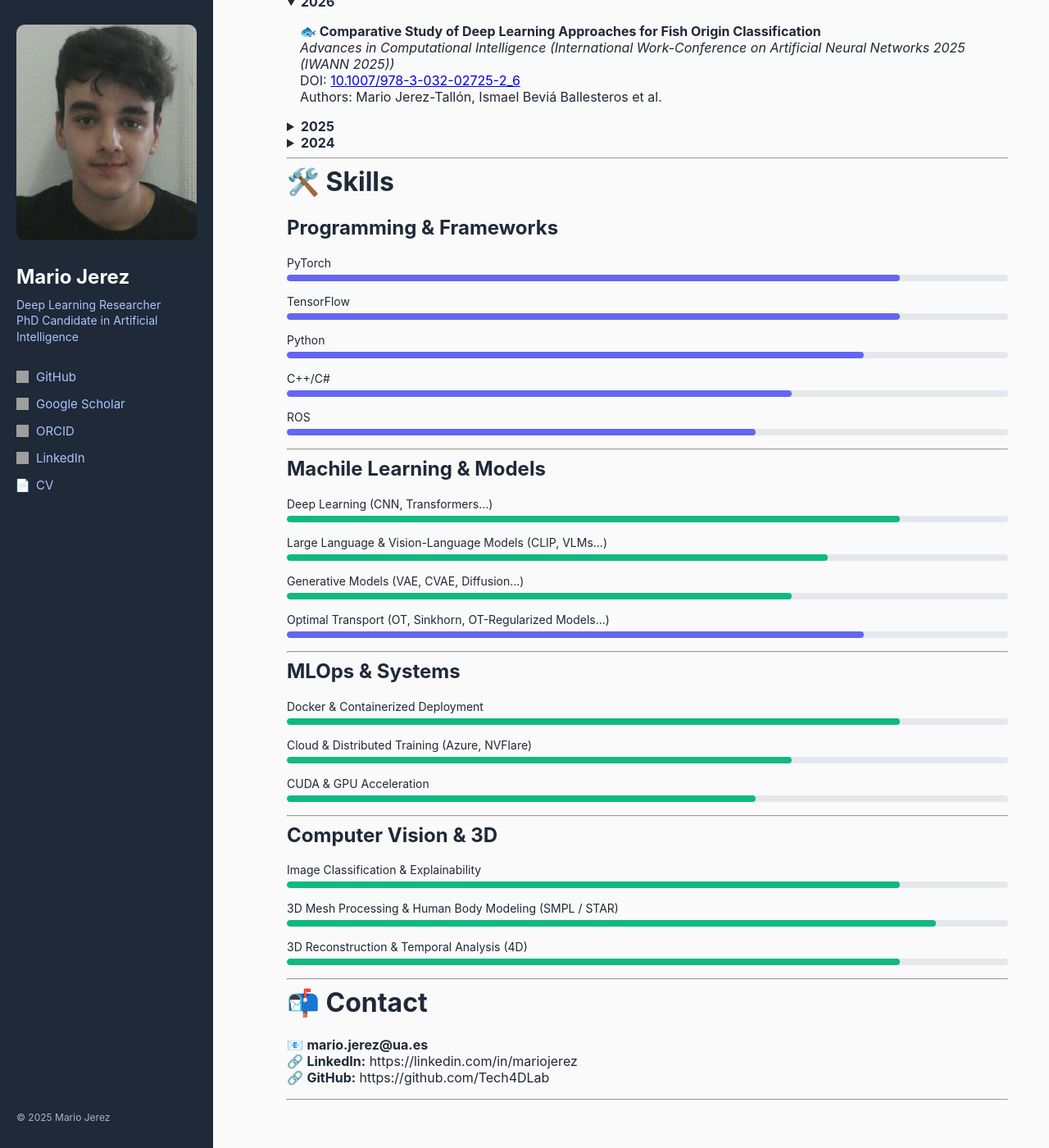
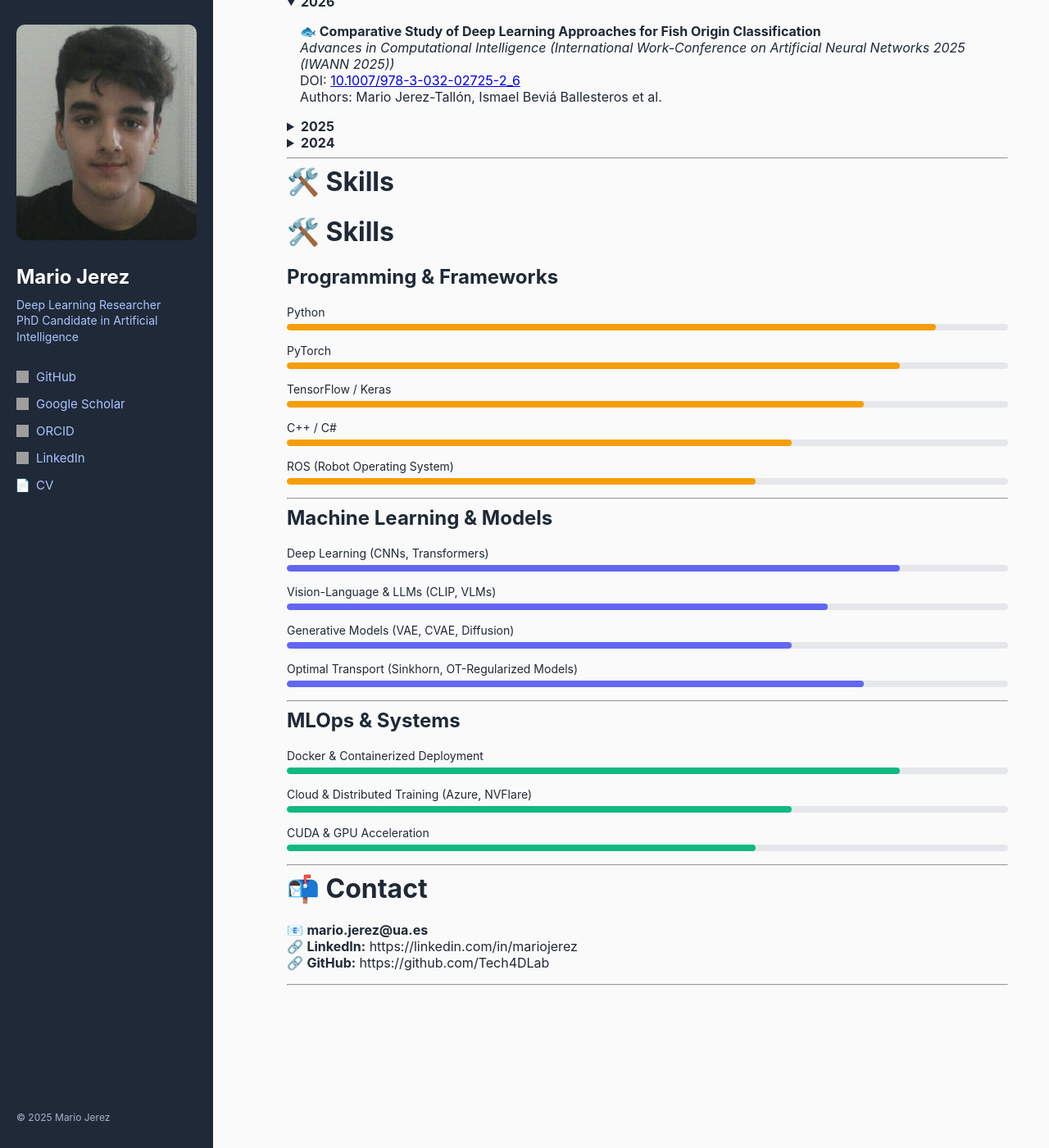
Before and after one commit to Mariojt72/Mariojt72.github.io, a Jekyll site: the page built from index.md, in a window 1280 px wide and 1400 px high, scrolled down 616 px. Shown: the whole window at 82% size. Built offline with Jekyll 4.4.1, drawn with Linux system fonts in a browser that asks for light colours; grey boxes are pictures that could not be loaded.

Commit message:
Update index.md

```diff
--- a/index.md
+++ b/index.md
@@ -101,38 +101,40 @@ Generative models *(CVAE, VAE-OT)*, 3D mesh reconstruction, and anthropometric e
 
 # 🛠️ Skills
 
+# 🛠️ Skills
+
 ## Programming & Frameworks
 
-<div class="skill ai">
+<div class="skill eng">
+  <span class="skill-name">Python</span>
+  <div class="skill-bar">
+    <div class="skill-level" style="width: 90%"></div>
+  </div>
+</div>
+
+<div class="skill eng">
   <span class="skill-name">PyTorch</span>
   <div class="skill-bar">
     <div class="skill-level" style="width: 85%"></div>
   </div>
 </div>
 
-<div class="skill ai">
-  <span class="skill-name">TensorFlow</span>
-  <div class="skill-bar">
-    <div class="skill-level" style="width: 85%"></div>
-  </div>
-</div>
-
-<div class="skill ai">
-  <span class="skill-name">Python</span>
+<div class="skill eng">
+  <span class="skill-name">TensorFlow / Keras</span>
   <div class="skill-bar">
     <div class="skill-level" style="width: 80%"></div>
   </div>
 </div>
 
-<div class="skill ai">
-  <span class="skill-name">C++/C#</span>
+<div class="skill eng">
+  <span class="skill-name">C++ / C#</span>
   <div class="skill-bar">
     <div class="skill-level" style="width: 70%"></div>
   </div>
 </div>
 
-<div class="skill ai">
-  <span class="skill-name">ROS</span>
+<div class="skill eng">
+  <span class="skill-name">ROS (Robot Operating System)</span>
   <div class="skill-bar">
     <div class="skill-level" style="width: 65%"></div>
   </div>
@@ -140,31 +142,31 @@ Generative models *(CVAE, VAE-OT)*, 3D mesh reconstruction, and anthropometric e
 
 ---
 
-## Machile Learning & Models
+## Machine Learning & Models
 
-<div class="skill cv">
-  <span class="skill-name">Deep Learning (CNN, Transformers...) </span>
+<div class="skill ai">
+  <span class="skill-name">Deep Learning (CNNs, Transformers)</span>
   <div class="skill-bar">
     <div class="skill-level" style="width: 85%"></div>
   </div>
 </div>
 
-<div class="skill cv">
-  <span class="skill-name">Large Language & Vision-Language Models (CLIP, VLMs...)</span>
+<div class="skill ai">
+  <span class="skill-name">Vision-Language & LLMs (CLIP, VLMs)</span>
   <div class="skill-bar">
     <div class="skill-level" style="width: 75%"></div>
   </div>
 </div>
 
-<div class="skill cv">
-  <span class="skill-name">Generative Models (VAE, CVAE, Diffusion...)</span>
+<div class="skill ai">
+  <span class="skill-name">Generative Models (VAE, CVAE, Diffusion)</span>
   <div class="skill-bar">
     <div class="skill-level" style="width: 70%"></div>
   </div>
 </div>
 
 <div class="skill ai">
-  <span class="skill-name">Optimal Transport (OT, Sinkhorn, OT-Regularized Models...)</span>
+  <span class="skill-name">Optimal Transport (Sinkhorn, OT-Regularized Models)</span>
   <div class="skill-bar">
     <div class="skill-level" style="width: 80%"></div>
   </div>
@@ -195,30 +197,6 @@ Generative models *(CVAE, VAE-OT)*, 3D mesh reconstruction, and anthropometric e
   </div>
 </div>
 
----
-
-## Computer Vision & 3D
-
-<div class="skill cv">
-  <span class="skill-name">Image Classification & Explainability</span>
-  <div class="skill-bar">
-    <div class="skill-level" style="width: 85%"></div>
-  </div>
-</div>
-
-<div class="skill cv">
-  <span class="skill-name">3D Mesh Processing & Human Body Modeling (SMPL / STAR)</span>
-  <div class="skill-bar">
-    <div class="skill-level" style="width: 90%"></div>
-  </div>
-</div>
-
-<div class="skill cv">
-  <span class="skill-name">3D Reconstruction & Temporal Analysis (4D)</span>
-  <div class="skill-bar">
-    <div class="skill-level" style="width: 85%"></div>
-  </div>
-</div>
 
 ---
 
```
